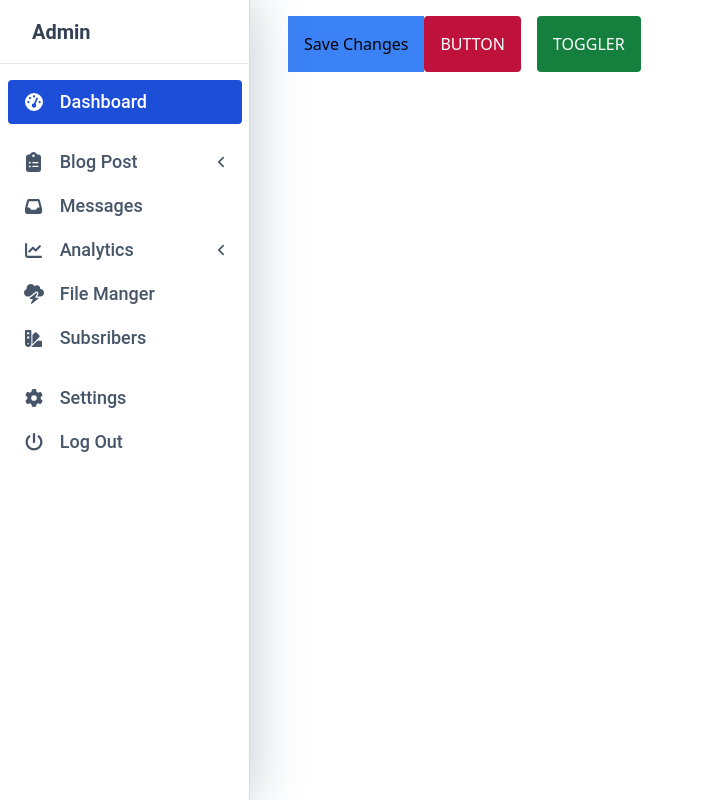
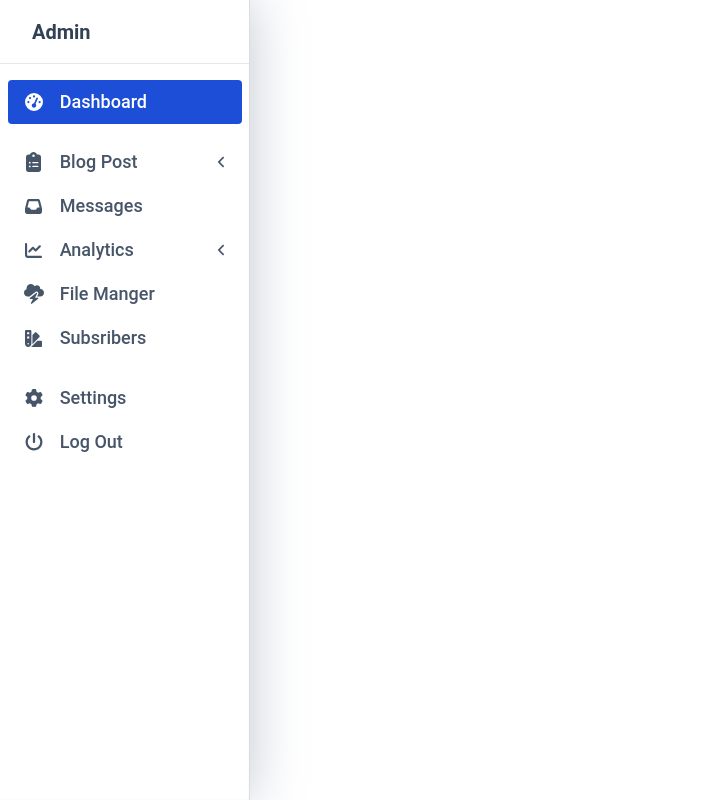
Before and after one commit to umardev500/reactjs-admin, a React (Create React App) app: page / in a window 1280 px wide. Shown: the whole page, without its empty margins (0-704 px from the left). Built offline with nearby package versions, Linux system fonts and the light colour scheme.

Commit message:
remove unused

```diff
--- a/src/components/views/main/MainView.tsx
+++ b/src/components/views/main/MainView.tsx
@@ -3,38 +3,13 @@ import React, { useCallback, useState } from 'react'
 import knobData from './mainview.knob'
 
 export const MainView: React.FC = () => {
-  // eslint-disable-next-line no-unused-vars
-  const [state, setState] = useState(false)
-  // console.log('state: ', state)
-  const [sidebarHidden, setSidebarHidden] = useState<boolean>(false)
-  console.log('hidden state: ', sidebarHidden)
+  const [sidebarHidden] = useState<boolean>(false)
 
   const sidebarNav = useCallback(() => [...knobData().sidebar.navigation], [])
 
   return (
     <>
-      <div className="ml-72">
-        <button
-          type="button"
-          className="transition ease-in-out delay-150 bg-blue-500 p-4 hover:bg-rose-700 duration-700"
-        >
-          Save Changes
-        </button>
-        <button
-          className="mt-4 bg-rose-700 rounded p-4 text-white"
-          type="button"
-          onClick={() => setState((prev) => !prev)}
-        >
-          BUTTON
-        </button>
-        <button
-          className="mt-4 ml-4 bg-green-700 rounded p-4 text-white"
-          type="button"
-          onClick={() => setSidebarHidden((prev) => !prev)}
-        >
-          TOGGLER
-        </button>
-      </div>
+      <div className="ml-72" />
       <Sidebar hidden={sidebarHidden} navigation={sidebarNav} />
     </>
   )
```
